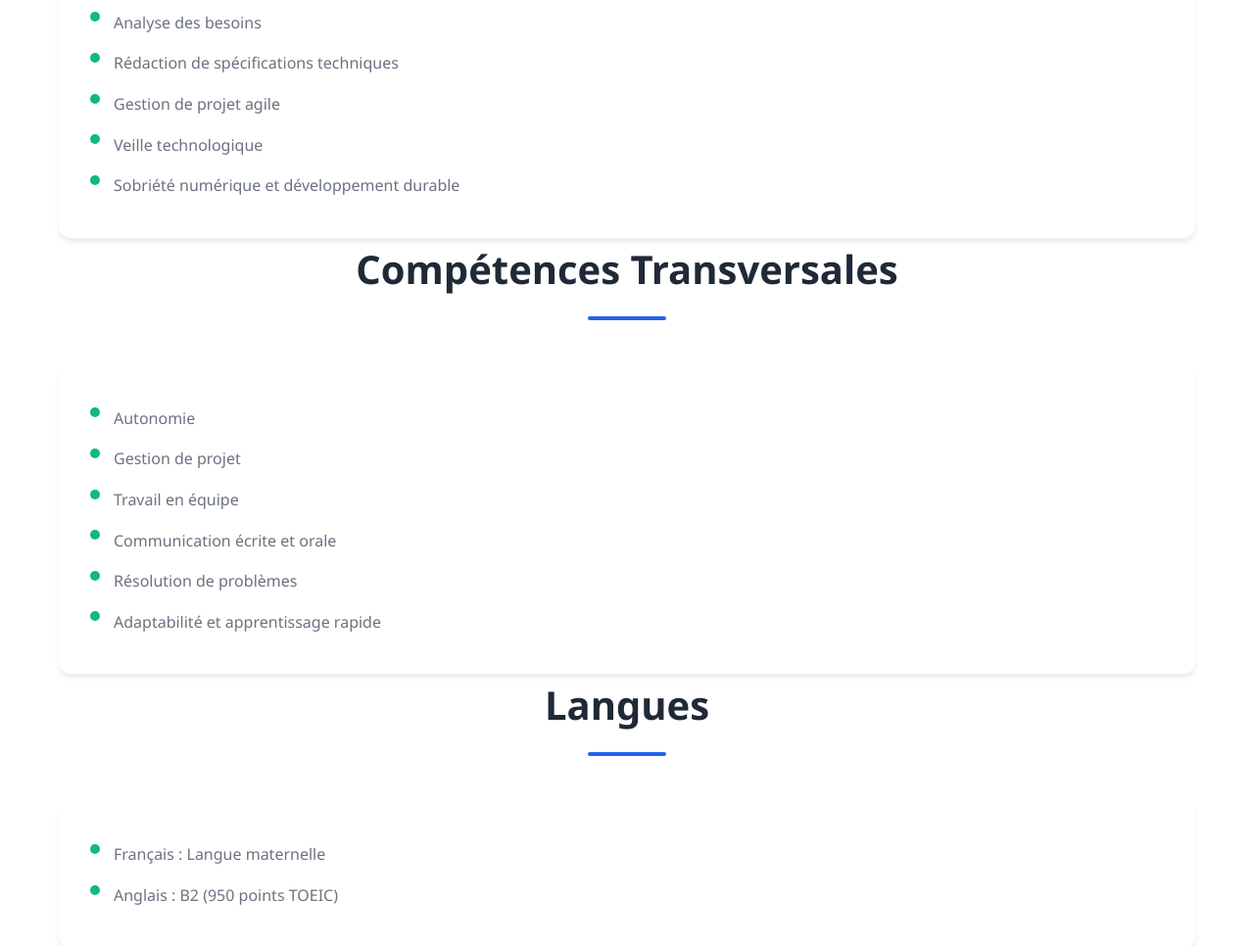
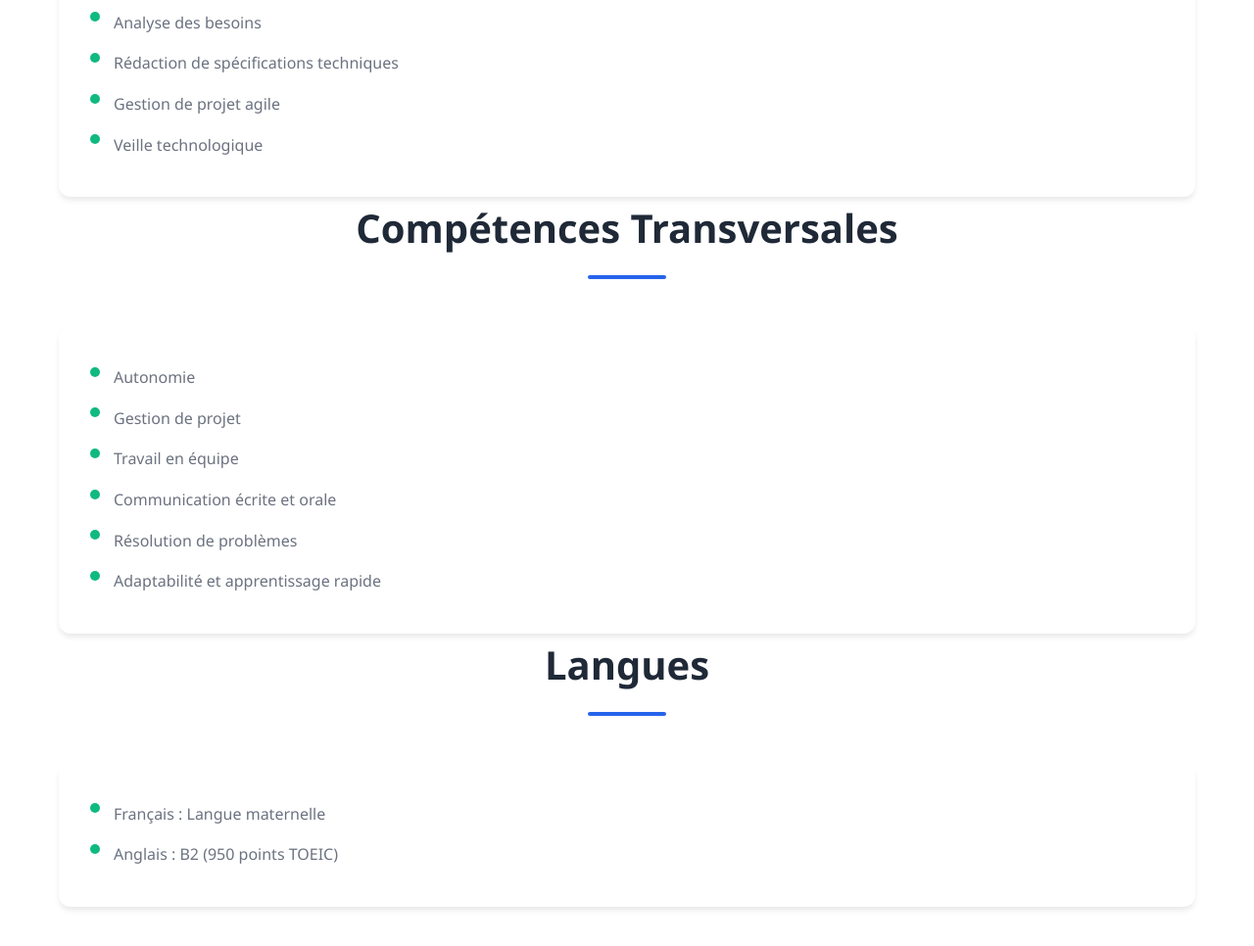
Before and after one commit to Futsiph/PPP, a plain HTML site: page index.html in a window 1280 px wide. Shown: the part 1681-2647 px from the top of the page at 98% size. Drawn offline with Linux system fonts and the light colour scheme.

Commit message:
modified index.html

```diff
--- a/index.html
+++ b/index.html
@@ -89,7 +89,6 @@
                     <li>Rédaction de spécifications techniques</li>
                     <li>Gestion de projet agile</li>
                     <li>Veille technologique</li>
-                    <li>Sobriété numérique et développement durable</li>
                 </ul>
             </div>
             <h2 class="section-title">Compétences Transversales</h2>
```
